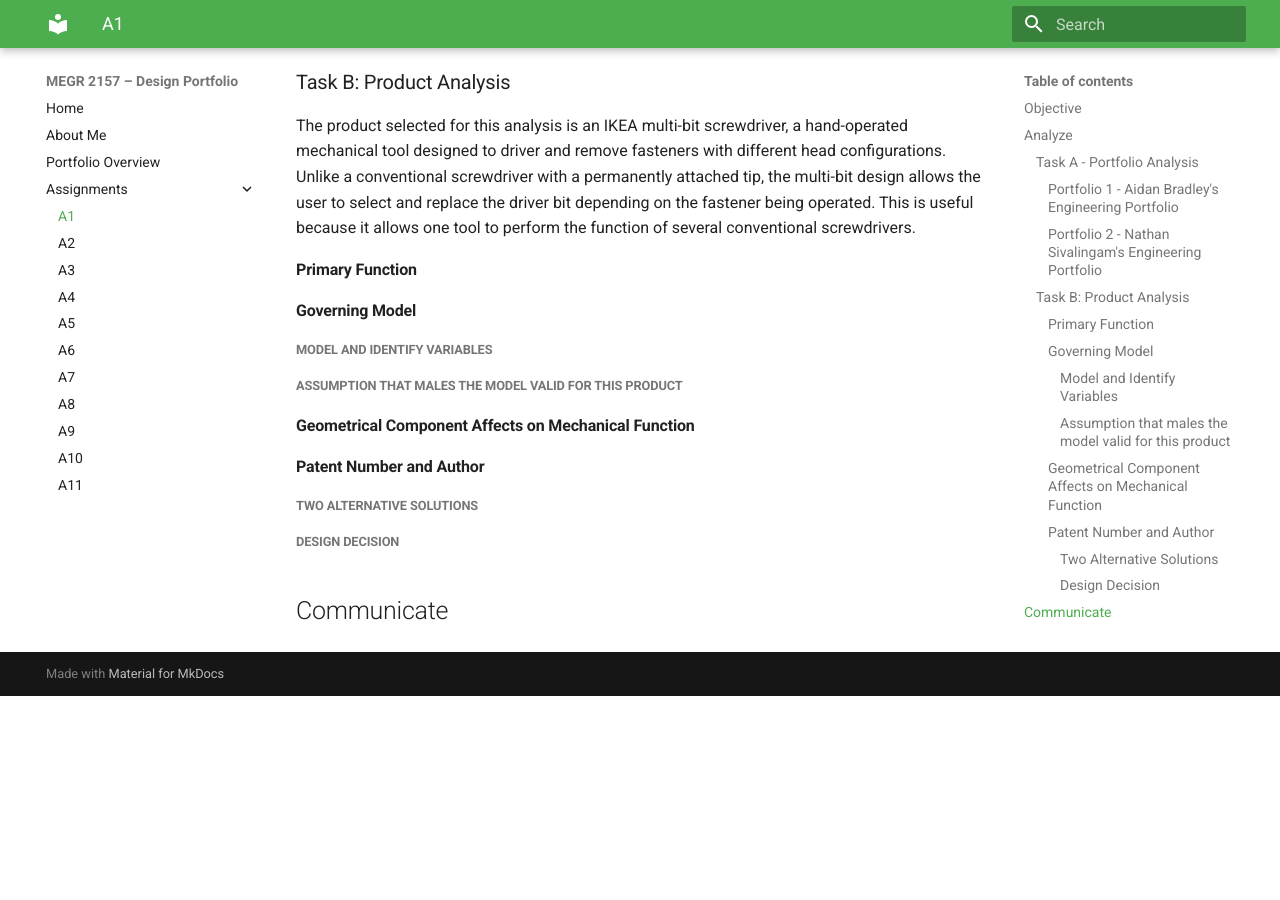
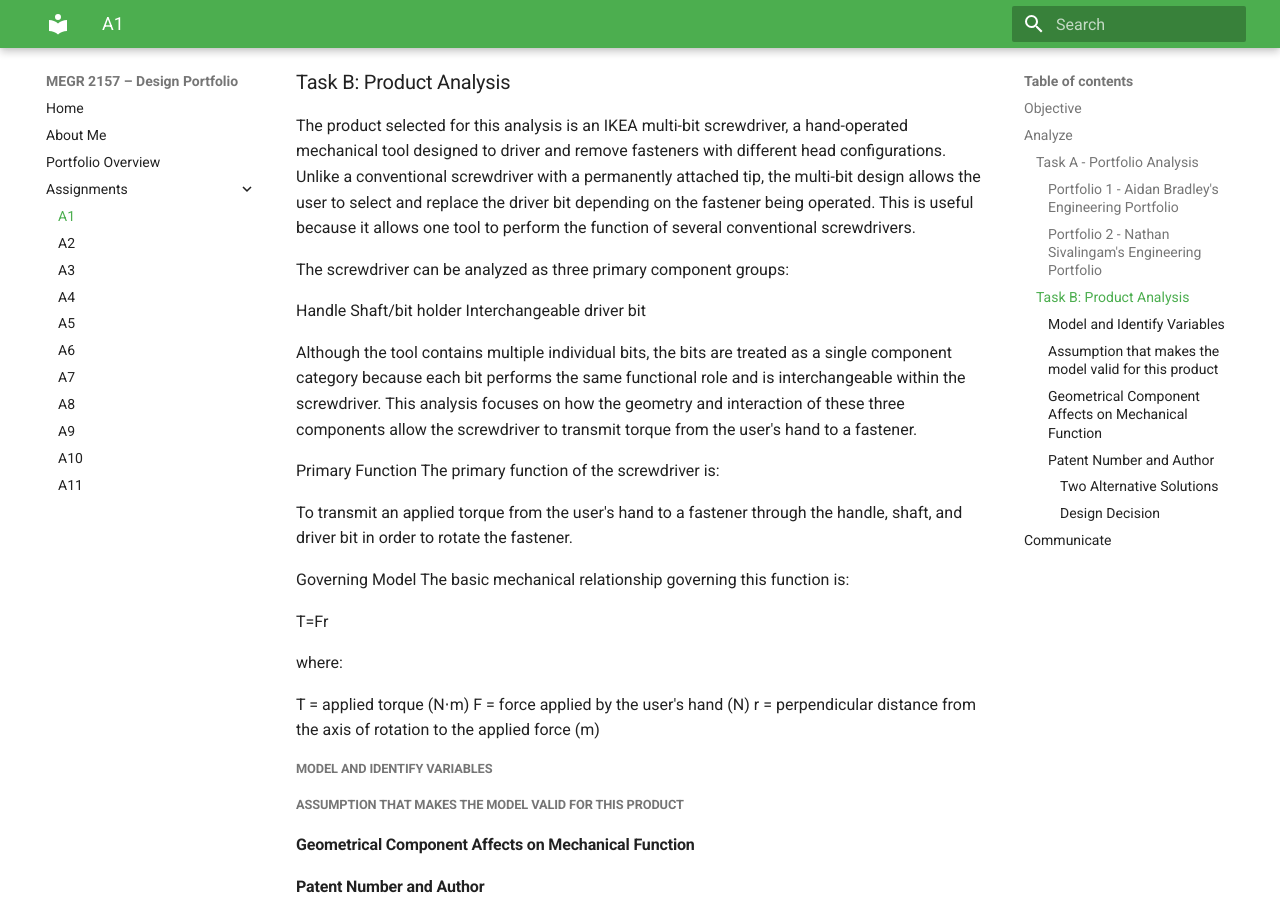
Before and after one commit to akaur-5/design-projects-portfolio, an MkDocs documentation site: the page built from docs/assignments/A01/index.md, in a window 1280 px wide and 900 px high, scrolled down 1619 px. Built offline with MkDocs 1.6.1 and Material for MkDocs 9.7.7, drawn with Linux system fonts in a browser that asks for light colours; before the commit the page ends 2315 px from its top, so only the background shows below that.

Commit message:
Enhance product analysis for IKEA screwdriver
Added detailed analysis of the IKEA multi-bit screwdriver, including its primary function and governing model. Revised section headings for clarity.

```diff
--- a/docs/assignments/A01/index.md
+++ b/docs/assignments/A01/index.md
@@ -27,10 +27,32 @@ Professional Tone: The portfolio communicates the author's technical skills, edu
 ### Task B: Product Analysis
 The product selected for this analysis is an IKEA multi-bit screwdriver, a hand-operated mechanical tool designed to driver and remove fasteners with different head configurations. Unlike a conventional screwdriver with a permanently attached tip, the multi-bit design allows the user to select and replace the driver bit depending on the fastener being operated. This is useful because it allows one tool to perform the function of several conventional screwdrivers.
 
-#### Primary Function
-#### Governing Model
+The screwdriver can be analyzed as three primary component groups:
+
+Handle
+Shaft/bit holder
+Interchangeable driver bit
+
+Although the tool contains multiple individual bits, the bits are treated as a single component category because each bit performs the same functional role and is interchangeable within the screwdriver. This analysis focuses on how the geometry and interaction of these three components allow the screwdriver to transmit torque from the user's hand to a fastener.
+
+Primary Function
+The primary function of the screwdriver is:
+
+To transmit an applied torque from the user's hand to a fastener through the handle, shaft, and driver bit in order to rotate the fastener.
+
+Governing Model
+The basic mechanical relationship governing this function is:
+
+T=Fr
+
+where:
+
+T = applied torque (N⋅m)
+F = force applied by the user's hand (N)
+r = perpendicular distance from the axis of rotation to the applied force (m)
+
 ##### Model and Identify Variables
-##### Assumption that males the model valid for this product
+##### Assumption that makes the model valid for this product
 #### Geometrical Component Affects on Mechanical Function
 #### Patent Number and Author
 ##### Two Alternative Solutions
```
